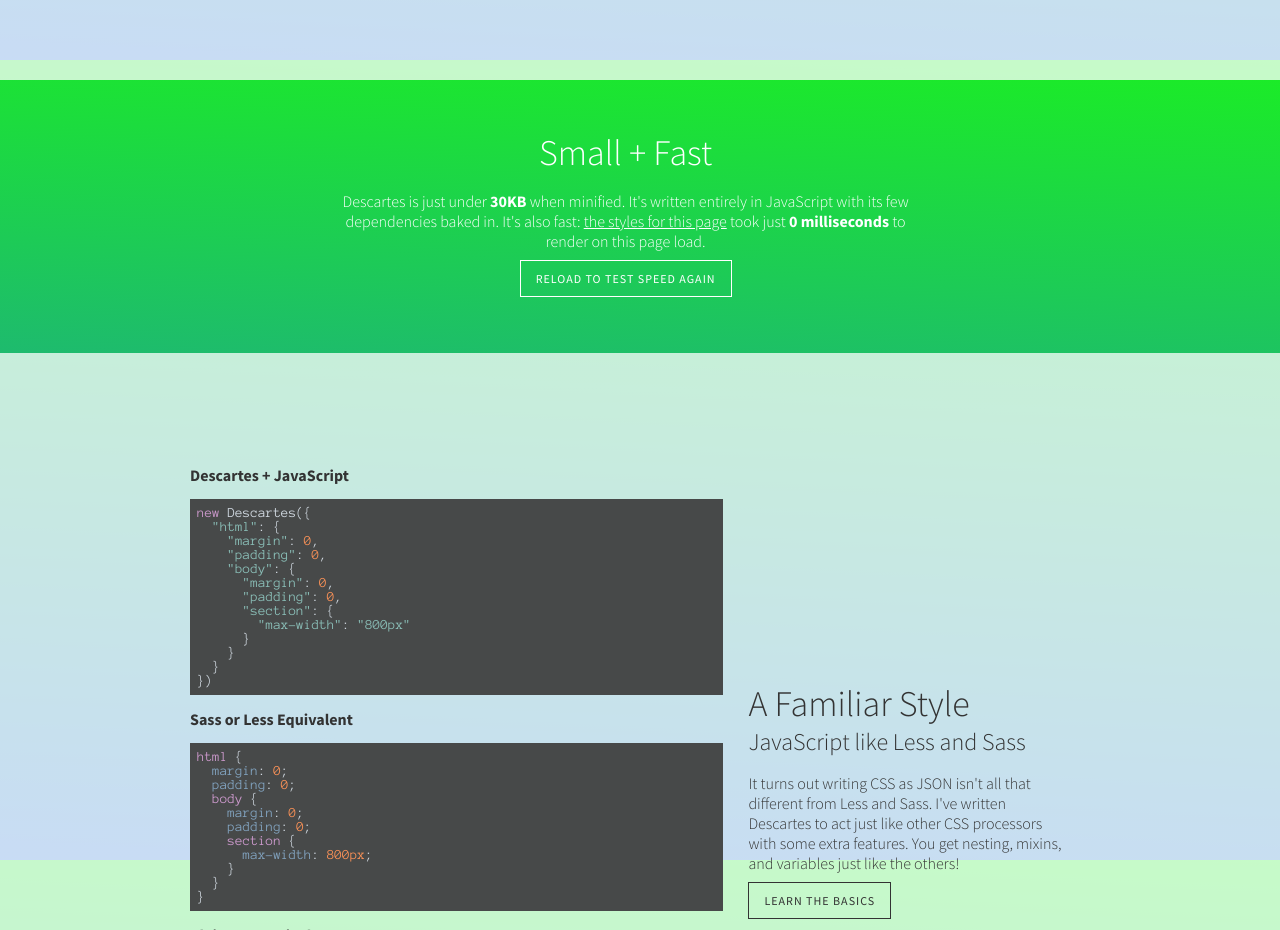
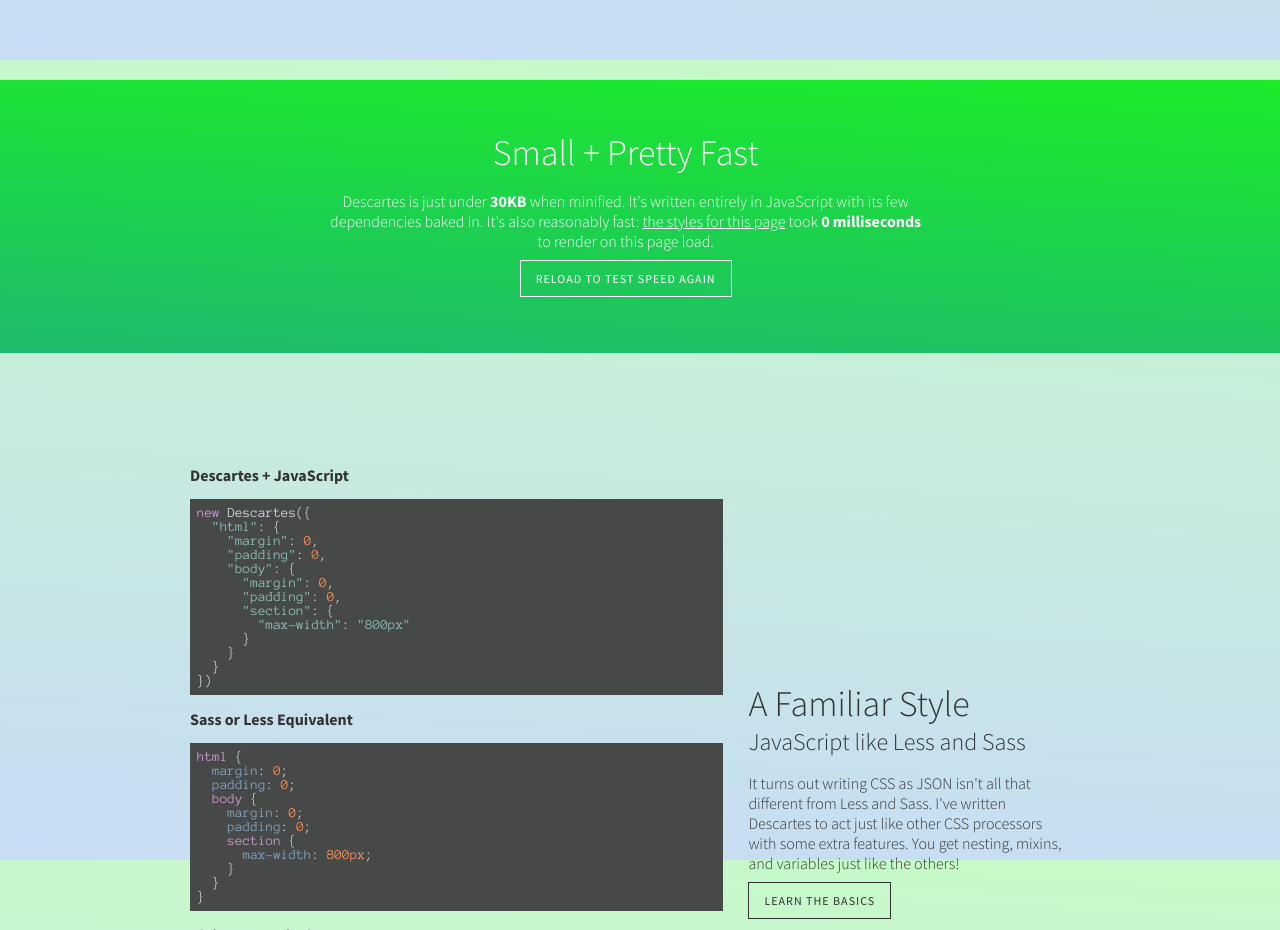
Before and after one commit to JonHMChan/descartes, a plain HTML site: page index.html in a window 1280 px wide. Shown: the part 1540-2470 px from the top of the page. Drawn offline with Linux system fonts and the light colour scheme.

Commit message:
Update performance copy

```diff
--- a/index.html
+++ b/index.html
@@ -94,8 +94,8 @@
 			<div class="row">
 				<div class="col2">&nbsp;</div>
 				<div class="col8">
-					<h3>Small + Fast</h3>
-					<p>Descartes is just under <strong>30KB</strong> when minified. It's written entirely in JavaScript with its few dependencies baked in. It's also fast: <a href="dist/styles.js" target="_blank">the styles for this page</a> took just <strong><span id="time"></span> milliseconds</strong> to render on this page load.</p>
+					<h3>Small + Pretty Fast</h3>
+					<p>Descartes is just under <strong>30KB</strong> when minified. It's written entirely in JavaScript with its few dependencies baked in. It's also reasonably fast: <a href="dist/styles.js" target="_blank">the styles for this page</a> took <strong><span id="time"></span> milliseconds</strong> to render on this page load.</p>
 					<p><a class="button" onclick="window.location.href='index.html#speed';window.location.reload(true);">Reload to test speed again</a></p>
 				</div>
 				<div class="col2">&nbsp;</div>
```
